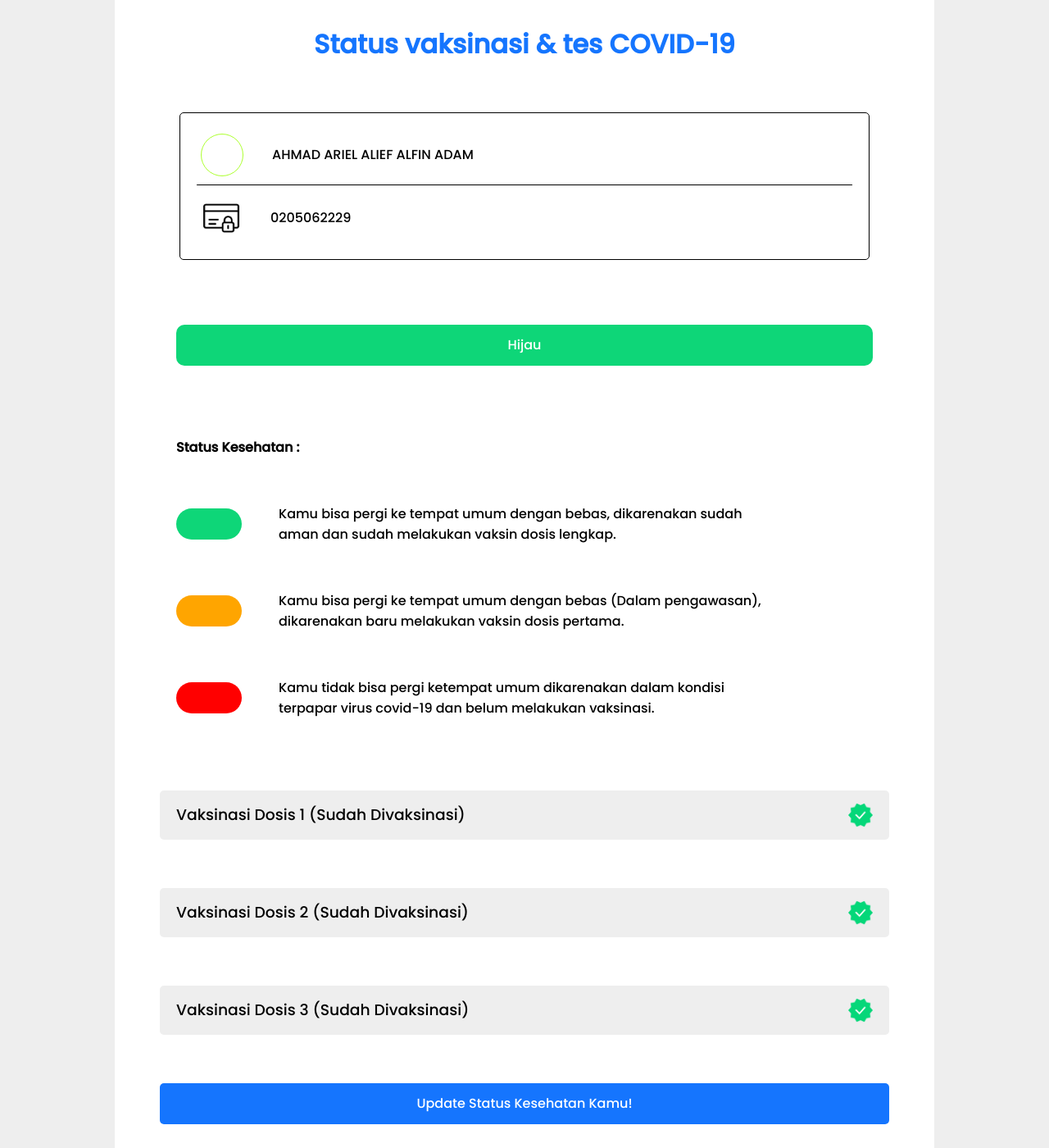
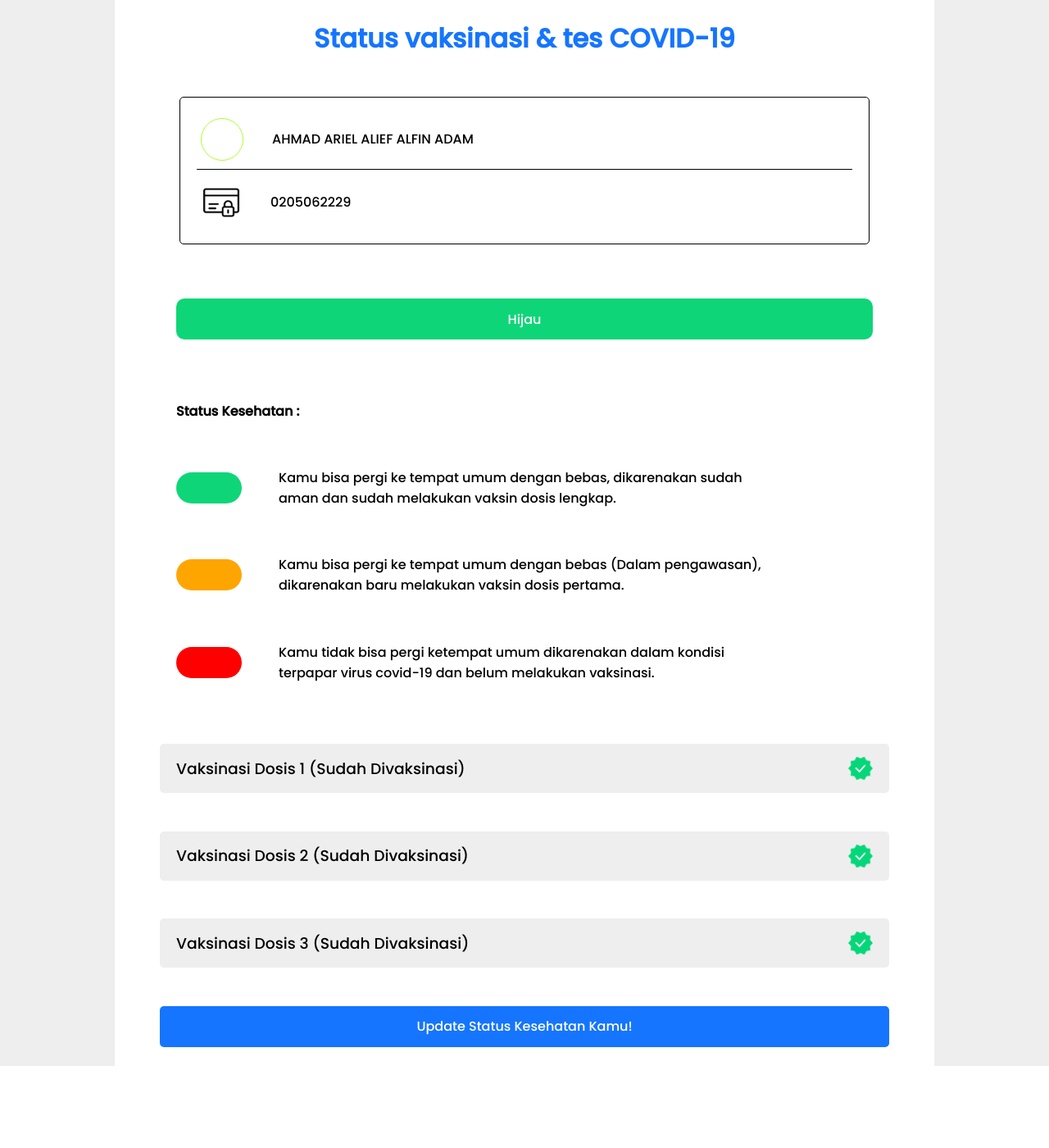
Before and after one commit to Arielanaskar/app_peduli_lindungi, a PHP site: page /tescovid.php in a window 1280 px wide. Shown: the whole page at 82% size. After the commit the page ends 1300 px from the top, so only its background shows below. Run offline with PHP 8.4, Linux system fonts and the light colour scheme.

Commit message:
merubah height container di testcovid.css

```diff
--- a/CSS/tescovid.css
+++ b/CSS/tescovid.css
@@ -16,7 +16,7 @@ body {
 
 .container {
     width: 1000px;
-    height: 1400px;
+    height: 1300px;
     display: flex;
     flex-direction: column;
     justify-content: space-around;
```
